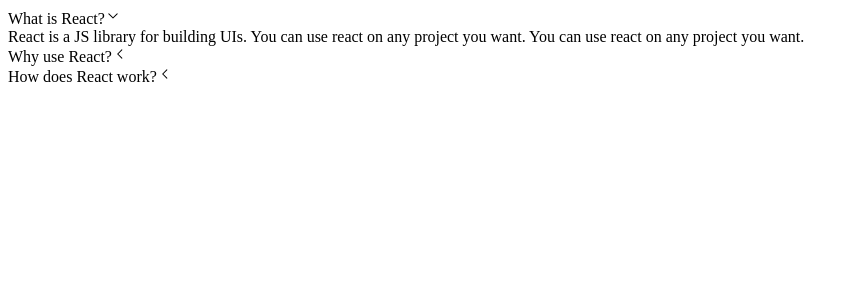
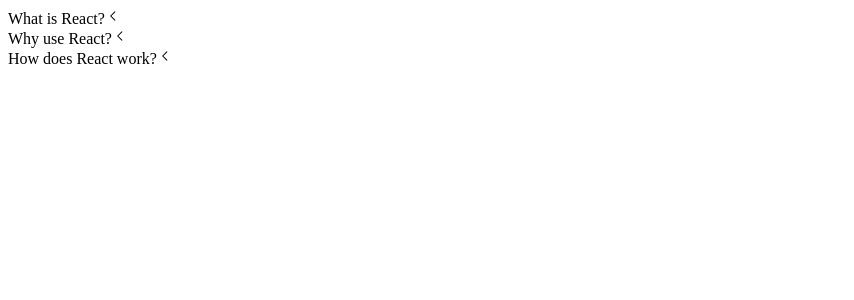
Before and after one commit to DebaKaran/react-redux-masterclass, a React (Vite) app in the folder routing-system/: page / in a window 1280 px wide. Shown: the top 300 px of the page, without its empty margins (0-854 px from the left). Built offline with nearby package versions, Linux system fonts and the light colour scheme.

Commit message:
feat(Accordion): enable toggling open item to collapse and set default state to all collapsed

```diff
--- a/routing-system/src/components/Accordion.tsx
+++ b/routing-system/src/components/Accordion.tsx
@@ -11,10 +11,14 @@
 }
 
 const Accordion: React.FC<AccordionProps> = ({ items }) => {
-  const [expandedIndex, setExpandedIndex] = useState(0); //0 means the first section is open by default.
+  const [expandedIndex, setExpandedIndex] = useState(-1);
 
   const handleClick = (index: number) => {
-    setExpandedIndex(index);
+    if (index === expandedIndex) {
+      setExpandedIndex(-1);
+    } else {
+      setExpandedIndex(index);
+    }
   };
 
   const renderedItems = items.map((item, index) => {
```
